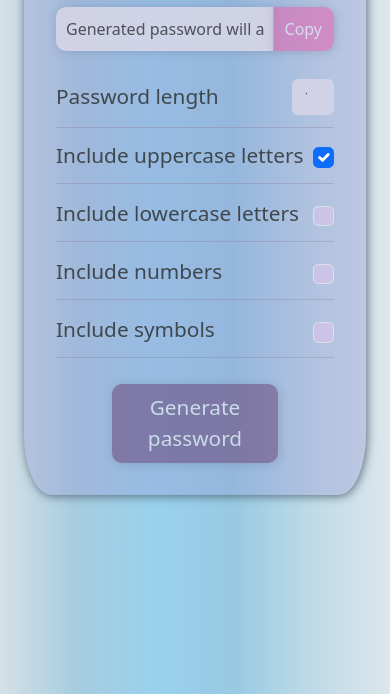
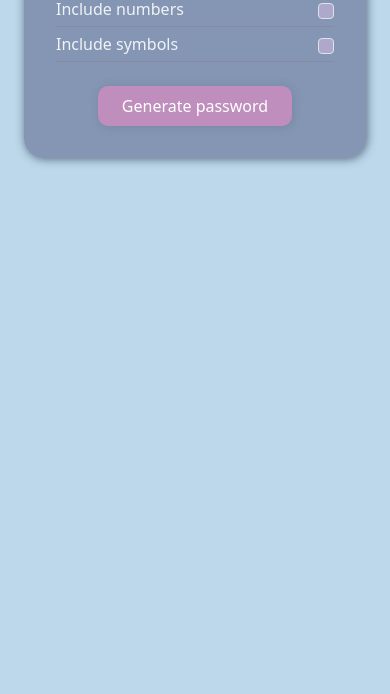
Before and after one commit to simonakom/password-generator, a plain HTML site: page index.html in a window 390 px wide. Shown: the part 470-1164 px from the top of the page. After the commit the page ends 844 px from the top, so only its background shows below. Drawn offline with nearby package versions, Linux system fonts and the light colour scheme.

Commit message:
fixed responsive

```diff
--- a/index.html
+++ b/index.html
@@ -12,36 +12,36 @@
 <body>
     <section>
         <div class="container mx-4">
-            <div class="text-center"><img class="img img-fluid" src="./images/padlock.png" alt="Photo"></div>
+            <div class="text-center"><img src="./images/padlock.png" alt="logo"></div>
             <p class="mt-4">Password<br><span>Generator</span></p>
-            <div class="p-header input-group mt-4 mb-3">
+            <div class="header input-group mt-4 mb-3">
                 <input type="text" id="password" class="form-control" placeholder="Generated password will appear here !">
-                <button class="copy btn btn-outline-secondary" id="copy" type="button" id="button-addon2">Copy</button>
+                <button type="button" id="copy" class="btn btn-outline-secondary">Copy</button>
             </div>
-            <p class="note mt-3 mb-2 py-2" id="note">Please, first generate your password !</p>
-            <div class="p-bodyr">
+            <p class="mb-3" id="note">Please, first generate your password !</p>
+            <div>
                 <div class="form-filed">
-                    <input type="number" id="p-length"  class="form-control" value="12" min="6" max="30">
-                    <label class="p-length" for="p-length">Password length</label>
+                    <input type="number" id="pass-length" class="form-control" value="12" min="6" max="30">
+                    <label>Password length</label>
                 </div>
-                <div class="form-check form-filed">
-                    <input class="form-check-input color" id="p-uppercase" type="checkbox" value="" id="flexCheckChecked" checked>
-                    <label class="form-check-label p-uppercase" for="p-uppercase"> Include uppercase letters</label>
+                <div class="form-filed">
+                    <input type="checkbox" id="pass-uppercase" class="form-check-input checkbox-color" checked>
+                    <label>Include uppercase letters</label>
                 </div>
-                <div class="form-check form-filed">
-                <input class="form-check-input color"  id="p-lowercase" type="checkbox" value="" id="flexCheckDefault">
-                <label class="form-check-label p-lowercase" for="p-lowercase">Include lowercase letters</label>
+                <div class="form-filed">
+                    <input type="checkbox" id="pass-lowercase" class="form-check-input checkbox-color">
+                    <label>Include lowercase letters</label>
                 </div>
-                <div class="form-check form-filed">
-                <input class="form-check-input color"  id="p-numbers" type="checkbox" value="" id="flexCheckDefault">
-                <label class="form-check-label p-numbers" for="p-numbers">Include numbers</label>
+                <div class="form-filed">
+                    <input type="checkbox" id="pass-numbers" class="form-check-input checkbox-color">
+                    <label>Include numbers</label>
                 </div>
-                <div class="form-check form-filed">
-                <input class="form-check-input color"  id="p-symbols" type="checkbox" value="" id="flexCheckDefault">
-                <label class="form-check-label p-symbols" for="p-symbols">Include symbols</label>
+                <div class="form-filed">
+                    <input type="checkbox" id="pass-symbols" class="form-check-input checkbox-color">
+                    <label>Include symbols</label>
                 </div>
                 <div class="text-center">
-                    <button class="submit mt-4 py-2 px-4 btn btn-outline-secondary" id="submit" type="button" id="button-addon2">Generate password</button>
+                    <button type="button" id="submit" class="mt-4 py-2 px-4 btn btn-outline-secondary">Generate password</button>
                 </div>
             </div>
         </div>
--- a/script.js
+++ b/script.js
@@ -4,25 +4,25 @@ const lCase = "abcdefghijklmnoprstuvwxyz"
 const number = "1234567890"
 const symbols = "!@#$%^&*()_+_}{|?><"
 
-const pLength = document.getElementById("p-length")
-const upperCase = document.getElementById("p-uppercase")
-const lowerCase = document.getElementById("p-lowercase")
-const numbers = document.getElementById("p-numbers")
-const symbol = document.getElementById("p-symbols")
+const pLength = document.getElementById("pass-length")
+const upperCase = document.getElementById("pass-uppercase")
+const lowerCase = document.getElementById("pass-lowercase")
+const numbers = document.getElementById("pass-numbers")
+const symbol = document.getElementById("pass-symbols")
 const submit = document.getElementById("submit")
 const password = document.getElementById("password")
 const copy = document.getElementById("copy")
+const note = document.getElementById("note");
 
 submit.addEventListener("click", () =>{
     note.style.display = 'none';
     let initialPassword = empty;
 
-    //?- jei taip : - jeigu ne
+    //?- if yes : - if no
     upperCase.checked ? (initialPassword+= uCase) : ""
     lowerCase.checked ? (initialPassword+= lCase) : ""
     numbers.checked ? (initialPassword+= number) : ""
     symbol.checked ? (initialPassword+= symbols) : ""
-
     password.value = generatePassword (pLength.value, initialPassword)
 })
 
--- a/style.css
+++ b/style.css
@@ -1,125 +1,111 @@
-* {
-    margin: 0;
-    padding: 0;
-    box-sizing: border-box;
-}
 body {
-    background: linear-gradient(to right, #b8cdd79b,#93c1d8d1,#48acde8e,#57a8d09d, #93c1d898,#b8cdd77d);
+    background: #bdd8eb;
 }
 img {
-    width: 25%;
+    width: 22%;
 }
 section {
-    height: 100vh;
     display: flex;
     justify-content: center;
     align-items: center;
-    margin-top: 10rem;
-    margin-bottom: 10rem;
+    margin-top: 5rem;
+    margin-bottom: 5rem;
 }
 .container {
-    background-color: rgba(147, 147, 208, 0.341);
+    background-color: rgba(68, 77, 118, 0.473);
+    color: rgba(255, 255, 255, 0.88);
     padding: 2rem;
     width: 30rem;
-    border-radius: 8%;
+    border-radius: 20px;
     box-shadow: 1px 1px 10px rgba(69, 87, 102, 0.859);
+    cursor: default;
 }
-.note{
+p {
+    line-height: 40px;
+    font-size: 3rem;
+    text-align: center;
+}
+span {
+    font-size: 2rem;
+    text-align: center;
+}
+.header input {
+    outline: none;
+    border: none;
+    border-radius: 10px;
+    box-shadow: 1px 1px 10px rgba(69, 87, 102, 0.232);
+    background-color: rgba(211, 211, 231, 0.952);
+    padding: 10px;
+}
+.form-control:focus {
+    color: rgb(27, 19, 72);
+    background-color: rgba(211, 211, 231, 0.952);
+}
+.header button, #submit {
+    outline: none;
+    border: none;
+    border-radius: 10px;
+    box-shadow: 1px 1px 10px rgba(69, 87, 102, 0.232);
+    background-color: rgba(230, 138, 195, 0.603);
+    color: white;
+    cursor: pointer;
+}
+.header button:hover, #submit:hover {
+    background-color: rgba(217, 79, 164, 0.768);
+    box-shadow: 1px 1px 10px rgba(69, 87, 102, 0.232);
+    transform: scale(0.99);
+    opacity: 0.8;
+}
+#submit:hover{
+    transform: scale(0.9);
+    transition: transform 0.3s ease-in-out;
+}
+#note{
     display: none;
-    background-color: rgba(164, 113, 122, 0.379);
-    color: rgba(213, 235, 245, 0.903);
+    background-color: rgba(201, 98, 120, 0.37);
     border-radius: 20px;
-    max-width:80%;
+    max-width: 80%;
     margin: auto;
     font-size: 15px;
     line-height: 20px;
     padding: 10px 10px;
-}
-/* .p-header {
-    position: relative;
-} */
-p {
-    line-height: 40px;
-    font-size: 3rem;
-    text-align: center;
-    color: rgba(232, 241, 245, 0.864);
-}
-span {
-    font-size: 2rem;
-    text-align: center;
-    color: rgba(232, 241, 245, 0.864);
-}
-.p-header input {
-    /* width: 100%; */
-    /* height: 2rem; */
-    padding: 10px;
-    background-color: rgba(211, 211, 231, 0.952);
-    outline: none;
-    border: none;
-    border-radius: 10px;
-    box-shadow: 1px 1px 10px rgba(69, 87, 102, 0.232);
-}
-.p-header button {
-    /* position: absolute;  */
-    /* bottom: 0; */
-    /* right: 0; */
-    /* padding:8px 15px; */
-    outline: none;
-    border: none;
-    border-radius: 10px;
-    background-color: rgba(224, 105, 178, 0.603);
-    color: rgba(213, 235, 245, 0.864);
-    cursor: pointer;
-    box-shadow: 1px 1px 10px rgba(69, 87, 102, 0.232);
-}
-.p-header button:hover {
-    background-color: rgba(230, 186, 213, 0.603);
-    color: rgb(65, 61, 61);
-    box-shadow: 1px 1px 10px rgba(69, 87, 102, 0.232);
-    transform: scale(0.99);
-    opacity: 0.8;
 }
 .form-filed {
     display: flex;
     flex-direction: row-reverse;
     justify-content: space-between;
     align-items: center;
-    padding: 12px 0;
+    padding: 11px 0;
     border-bottom: 1px solid rgba(136, 110, 126, 0.281);
-    font-size: 1.3rem;
-    color: rgba(49, 53, 55, 0.864);
+    font-size: 1.1rem;
+    color: rgba(255, 255, 255, 0.88);
 }
-#p-length {
+#pass-length {
     width: 15%;
     background-color: rgba(211, 211, 231, 0.952);
     border: none;
-    color: rgba(5, 68, 91, 0.864);
+    color: rgba(20, 29, 42, 0.864);
 }
-.submit {
-    width: 60%;
-    font-size: 1.3rem;
-    background-color: rgba(94, 40, 94, 0.445);
-    color: rgba(213, 235, 245, 0.864);
-    cursor: pointer;
-    border: none;
-    border-radius: 10px;
-    transition: all 0.3s;
-    outline: none;
-    box-shadow: 1px 1px 10px rgba(69, 87, 102, 0.232);
-}
-.submit:hover{
-    background-color: rgba(225, 197, 225, 0.347);
-    color: rgb(65, 61, 61);
-    box-shadow: 1px 1px 10px rgba(69, 87, 102, 0.232);
-    transform: scale(0.9);
-    transition: transform 0.3s ease-in-out;
-    opacity: 0.8;
-}
-.color {
+.checkbox-color {
     background-color: rgba(240, 198, 242, 0.393);
 }
-@media only screen and (max-width: 470px) {
+@media only screen and (max-width: 400px) {
     img {
-        width: 40%;
+        width: 30%;
+        margin-bottom: -10px;
+    }
+    p {
+        line-height: 25px;
+        font-size: 30px;
+    }
+    span {
+        font-size: 25px;
+    }
+    #pass-length {
+        width: 20%;
+    }
+    .form-filed {
+        padding: 5px 0;
+        font-size: 1rem;
     }
 }
```
Also changed, not shown: 1 other file.
